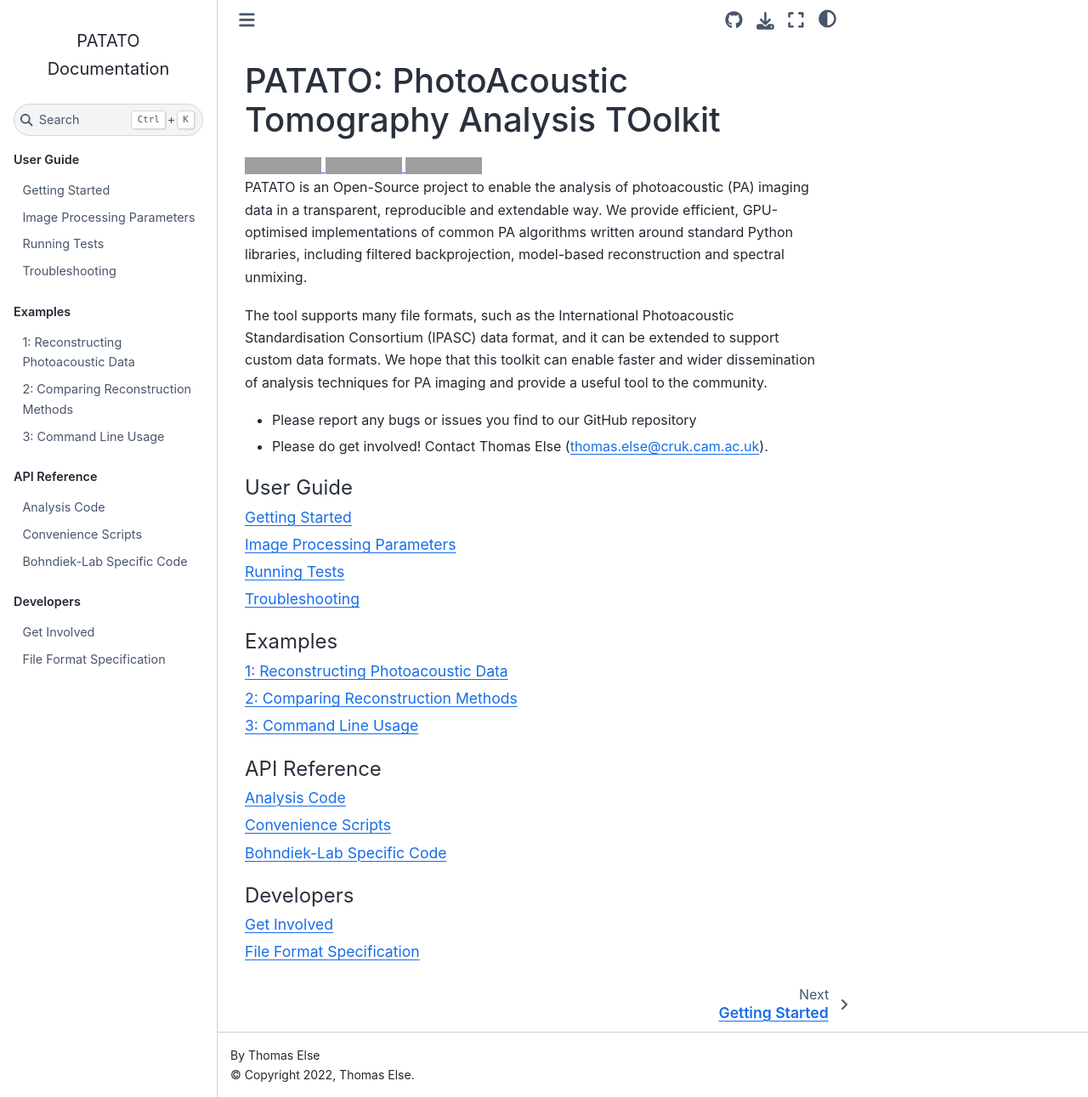
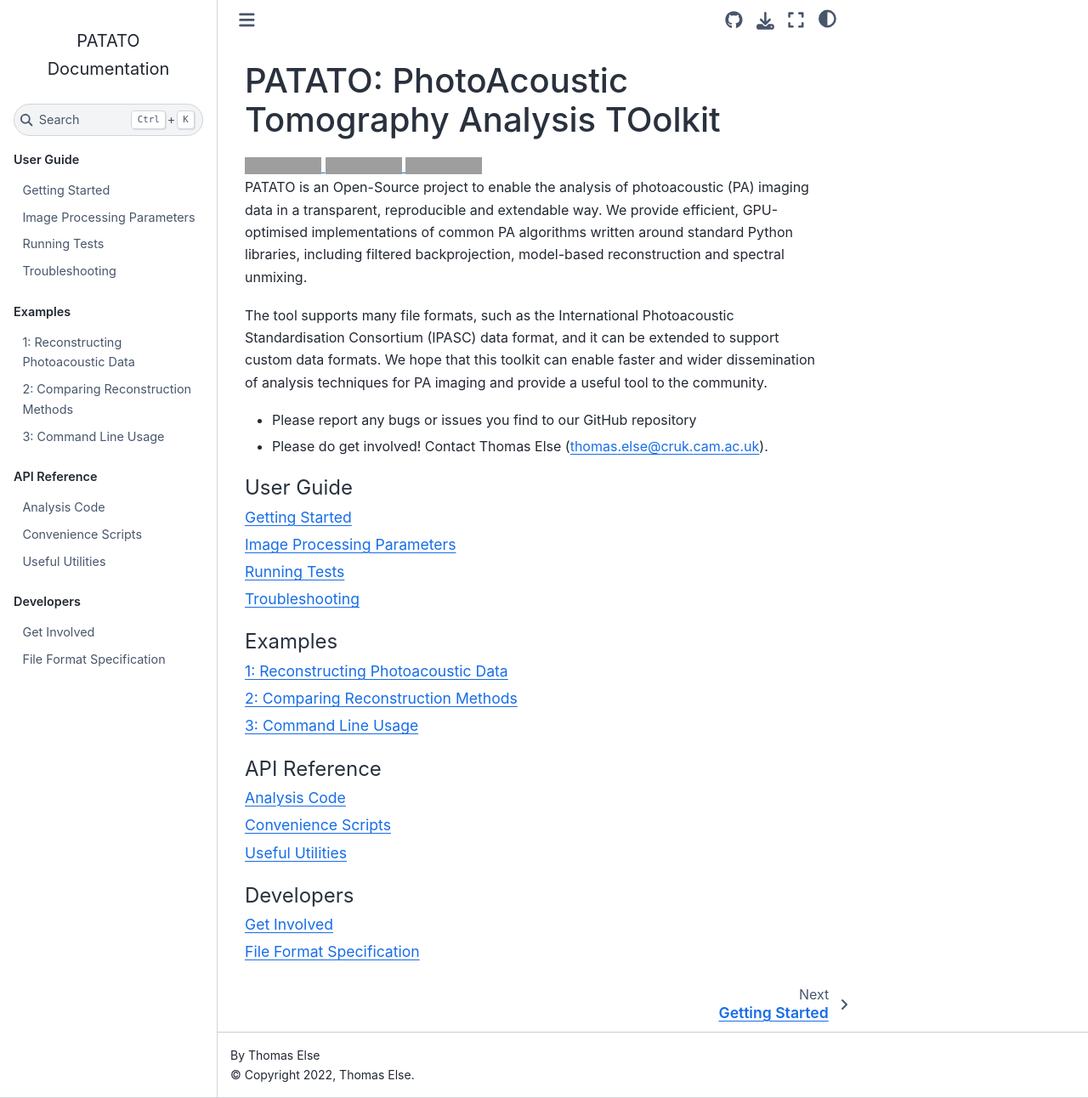
Before and after one commit to BohndiekLab/patato, a Sphinx documentation site: the page built from docs/index.rst, in a window 1280 px wide and 1292 px high. Shown: the whole window at 85% size. Built offline with Sphinx 7.4.7 and the Sphinx Book theme 1.1.4, drawn with Linux system fonts in a browser that asks for light colours; grey boxes are pictures that could not be loaded.

Commit message:
Renaming

```diff
--- a/docs/api/bohndieklab_utilities.rst
+++ b/docs/api/useful_utilities.rst
@@ -1,8 +1,8 @@
-Bohndiek Lab Utilities
+Useful Utilities
 ================================
 
 .. autosummary::
    :toctree: ../_autosummary
    :recursive:
 
-   patato.bohndieklab_utilities
+   patato.useful_utilities
--- a/docs/index.rst
+++ b/docs/index.rst
@@ -63,7 +63,7 @@ the community.
 
    Analysis Code <api/analysis_code>
    Convenience Scripts <api/convenience_scripts>
-   Bohndiek-Lab Specific Code <api/bohndieklab_utilities>
+   Useful Utilities <api/useful_utilities>
 
 .. only:: latex
 
```
